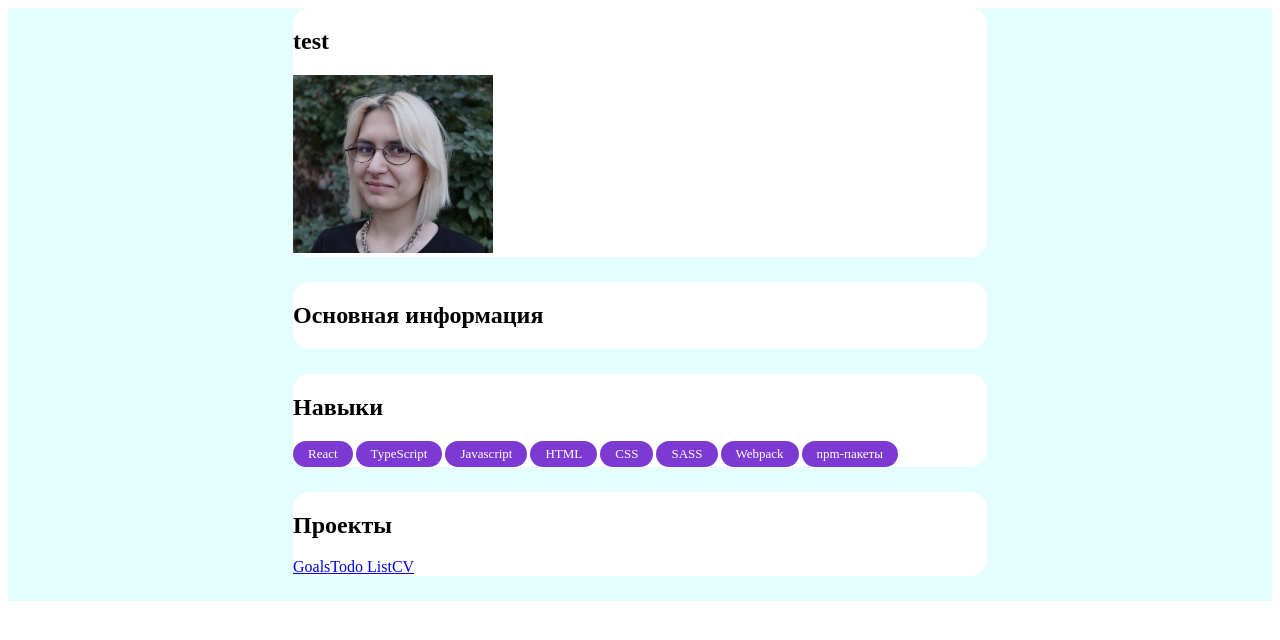
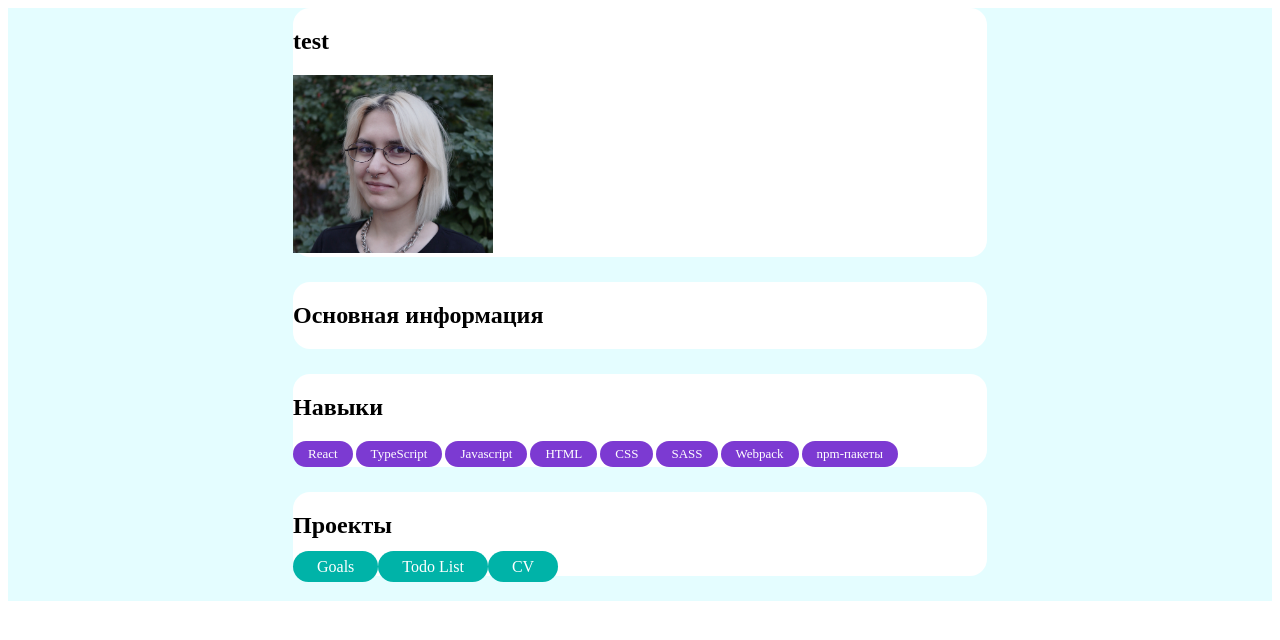
Before and after one commit to Ave-Mari/Mari-CV, a React app: page / in a window 1280 px wide. Shown: the top 640 px of the page. Built offline with nearby package versions, Linux system fonts and the light colour scheme; the HTML template or start-up script is replaced by a standard one.

Commit message:
ass styles to link component

```diff
--- /dev/null
+++ b/src/components/Link/Link.styles.ts
@@ -0,0 +1,9 @@
+import styled from 'styled-components';
+
+export const Element = styled.a`
+    background: #00B3A8;
+    border-radius: 20px;
+    text-decoration: none;
+    color: white;
+    padding: 7px 24px;
+`
--- a/src/components/Link/Link.tsx
+++ b/src/components/Link/Link.tsx
@@ -4,12 +4,14 @@ type Props = {
     title: string,
     href?: string
 }
+//style
+import { Element } from './Link.styles';
 
 const Link: React.FC<Props> = ({title, href}) => {
   return (
-    <a href={href}>
+    <Element href={href}>
         {title}
-    </a>
+    </Element>
   )
 }
 
```
